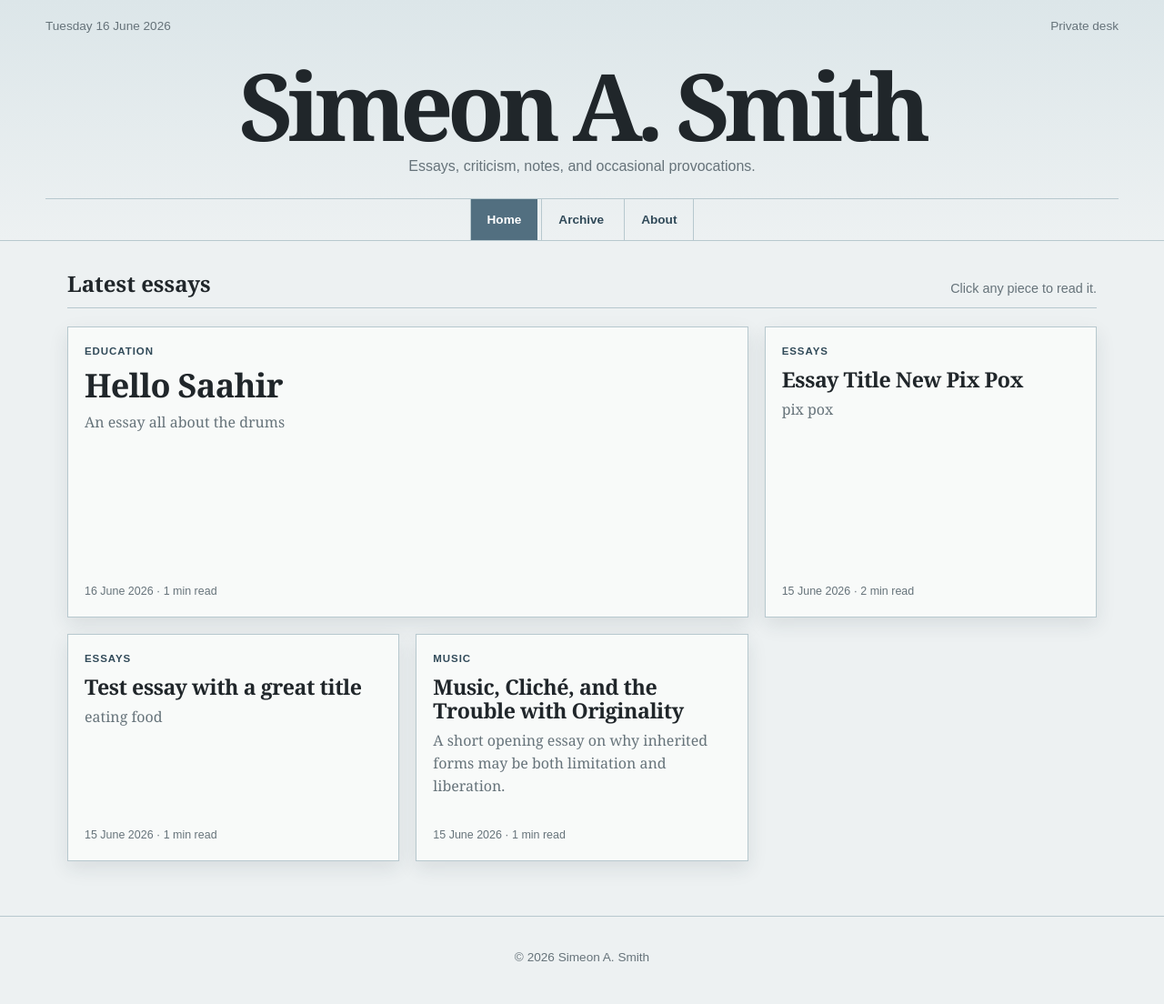
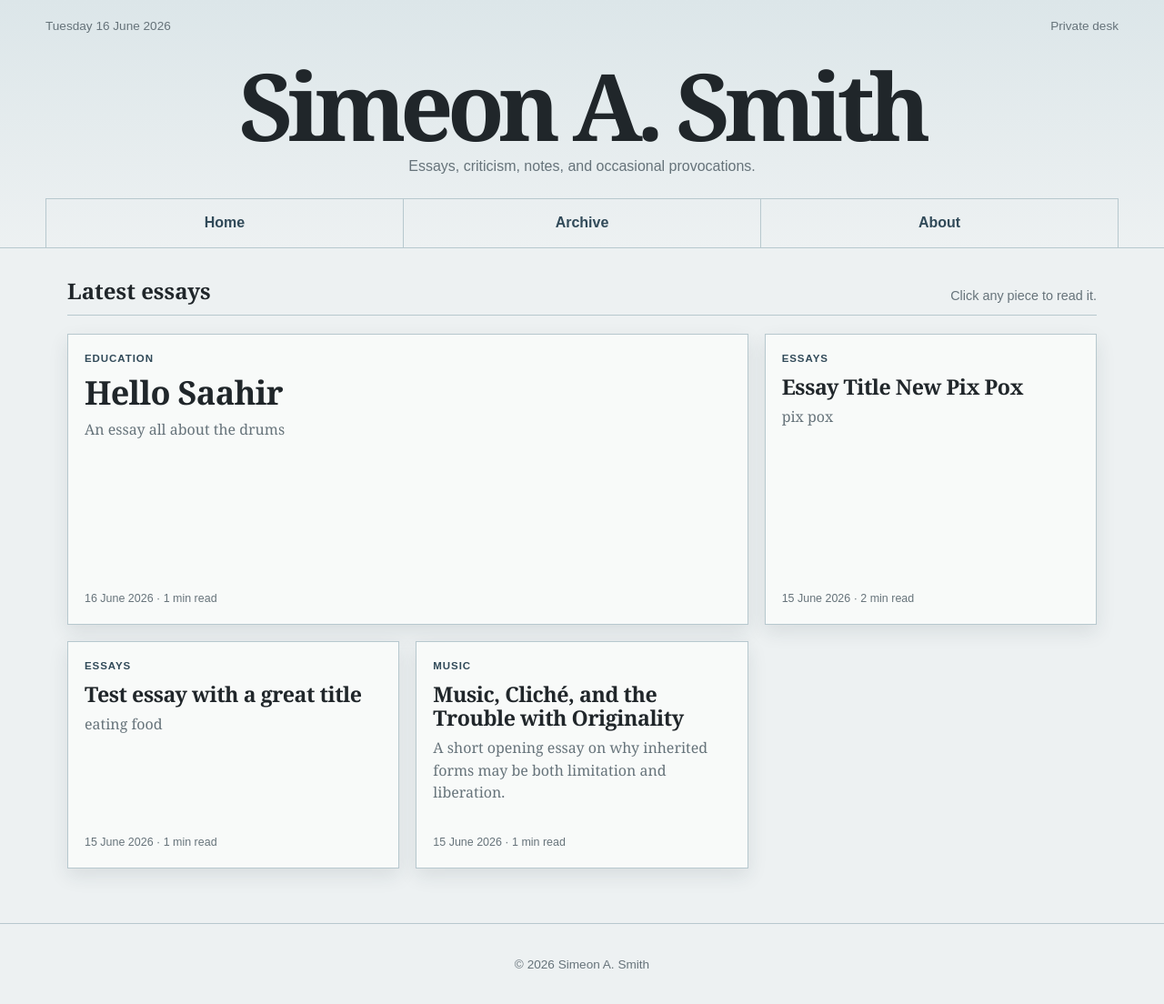
Before and after one commit to simeonasmith/sas, a Jekyll site: the page built from index.md, in a window 1280 px wide. Shown: the whole page at 91% size. Built offline with Jekyll 4.4.1, drawn with Linux system fonts in a browser that asks for light colours.

Commit message:
Refactor navigation styles for better layout

```diff
--- a/assets/css/styles.css
+++ b/assets/css/styles.css
@@ -69,30 +69,25 @@ h1 {
 
 .nav {
     display: flex;
-  justify-content: center;
-  gap: 4px;
     border-top: 1px solid var(--rule);
+    width: 100%;
     max-width: 1180px;
     margin: 0 auto;
 }
 
 .nav a {
+    flex: 1;
+    text-align: center;
+    padding: 14px;
     border-left: 1px solid var(--rule);
-  padding: 12px 18px;
-  font-size: 0.85rem;
     text-decoration: none;
-  display: inline-block;
     color: var(--accent-dark);
     font-family: Arial, Helvetica, sans-serif;
     font-weight: 700;
 }
 
-.nav a:last-child { border-right: 1px solid var(--rule); }
-
-.nav a:hover,
-.nav a.active {
-  background: var(--accent);
-  color: white;
+.nav a:last-child {
+    border-right: 1px solid var(--rule);
 }
 
 main {
```
Lines whose indentation alone changed are shown as unchanged.
